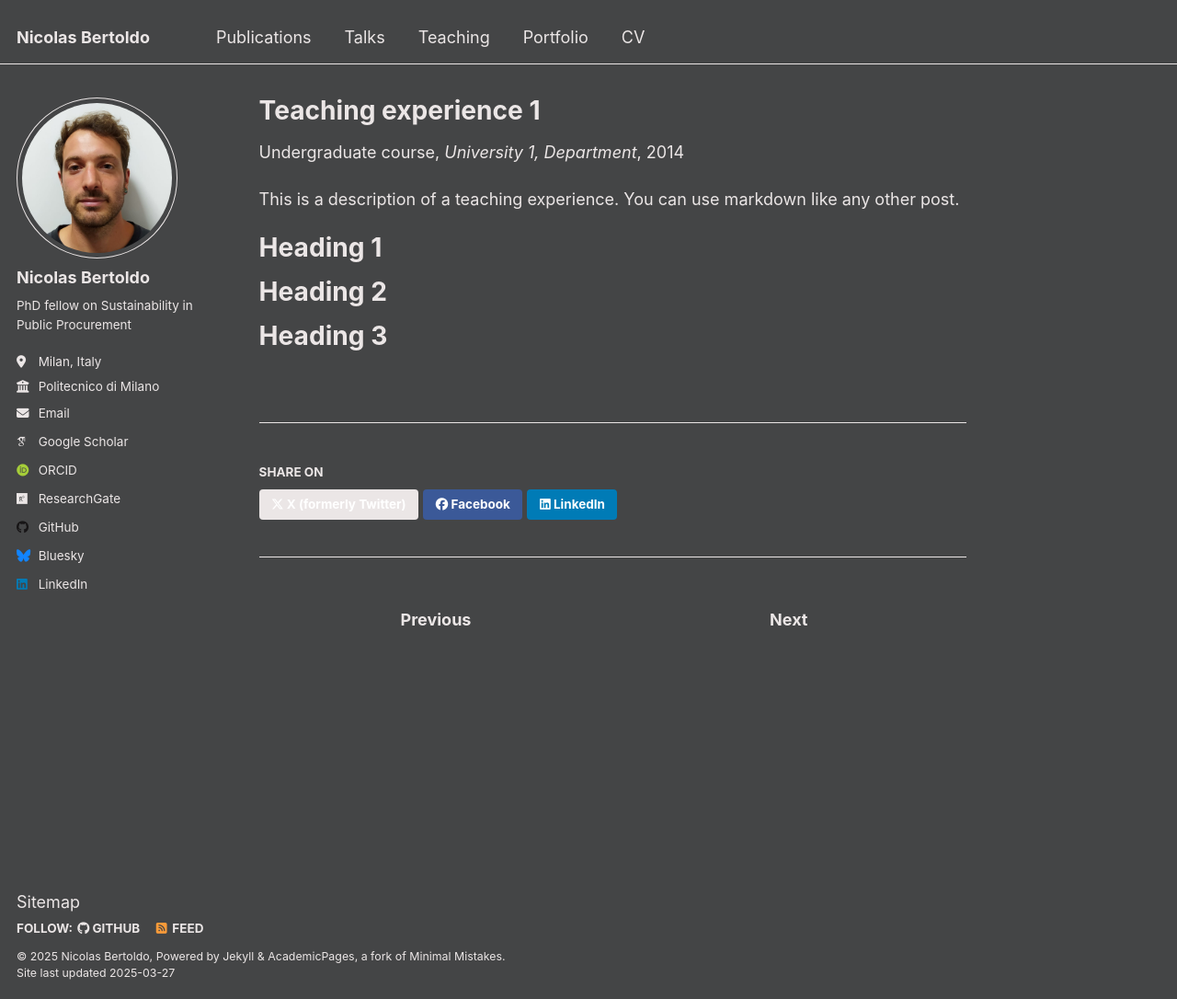
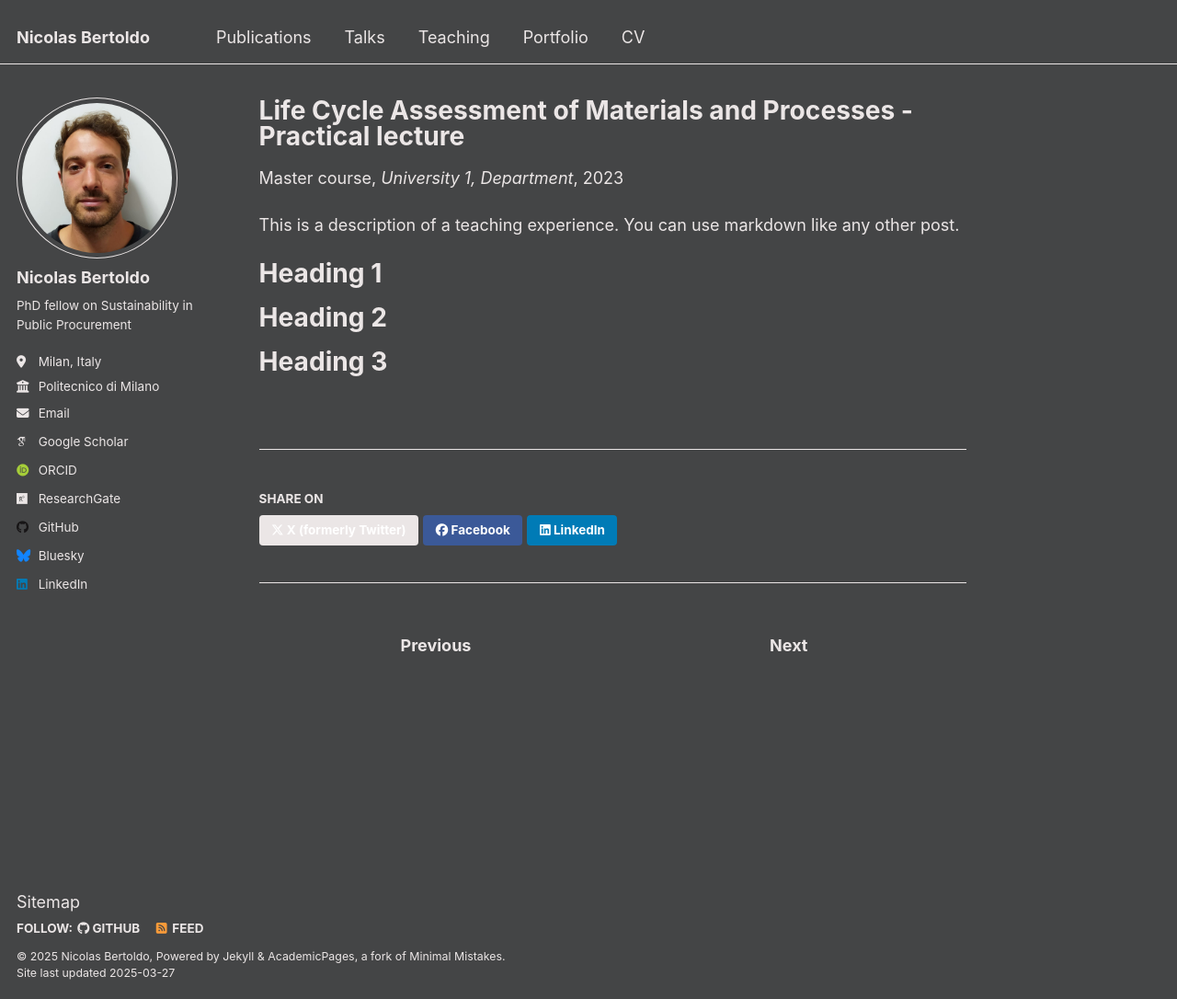
Before and after one commit to Nick-Bertoldo/Nick-Bertoldo.github.io, a Jekyll site: the page built from _teaching/LCAMP.md, in a window 1280 px wide and 1086 px high. Shown: the whole window at 92% size. Built offline with Jekyll 4.4.1, drawn with Linux system fonts in a browser that asks for light colours; some web fonts are replaced.

Commit message:
Replace 2014 spring teaching experience with LCAMP practical lecture details

```diff
--- a/_teaching/2014-spring-teaching-1.md
+++ b/_teaching/LCAMP.md
@@ -1,11 +1,11 @@
 ---
-title: "Teaching experience 1"
+title: "Life Cycle Assessment of Materials and Processes - Practical lecture"
 collection: teaching
-type: "Undergraduate course"
-permalink: /teaching/2014-spring-teaching-1
+type: "Master course"
+permalink: /teaching/LCAMP
 venue: "University 1, Department"
-date: 2014-01-01
-location: "City, Country"
+date: 2023-02-01 -current
+location: "Politecnico di Milano, Milan, Italy"
 ---
 
 This is a description of a teaching experience. You can use markdown like any other post.
```
